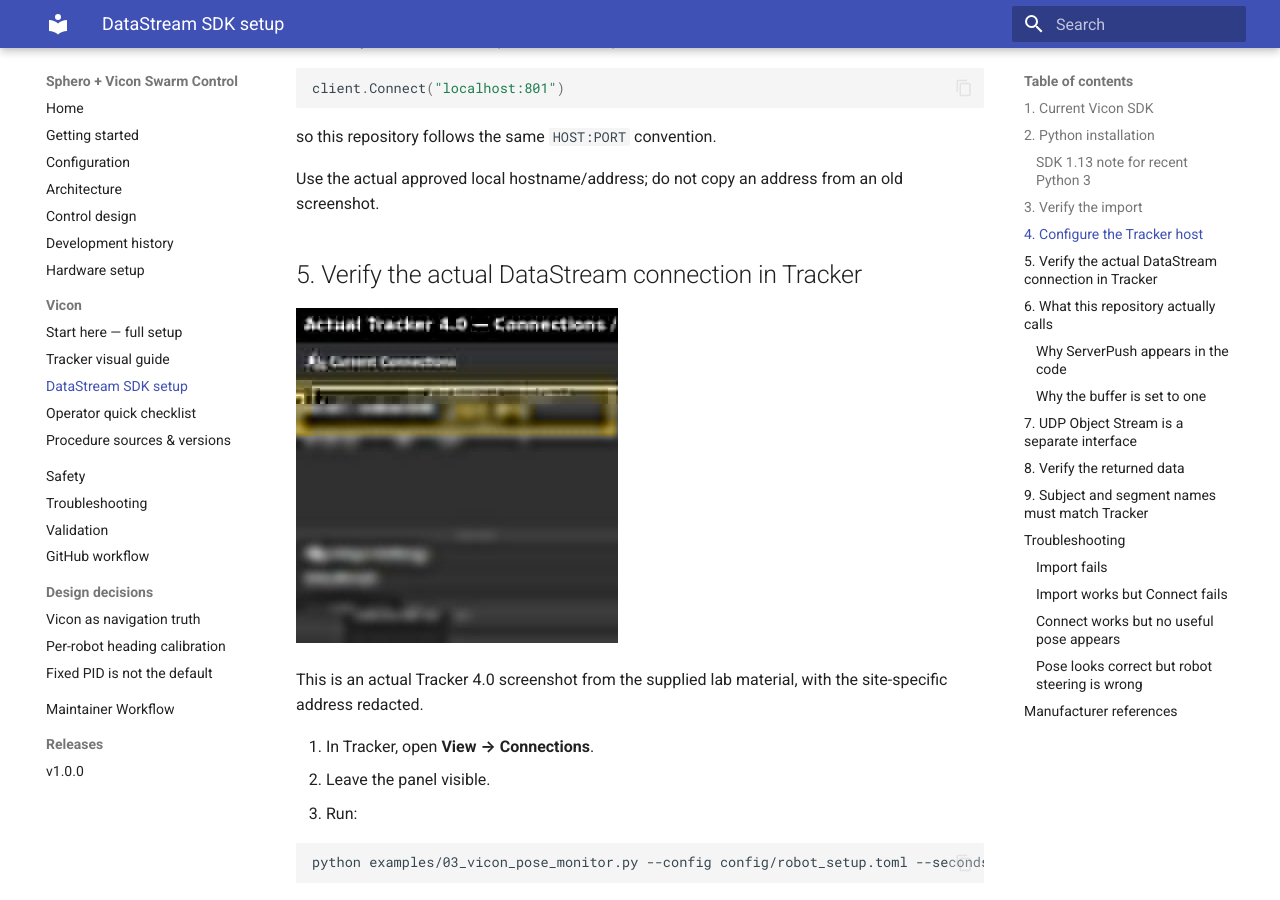
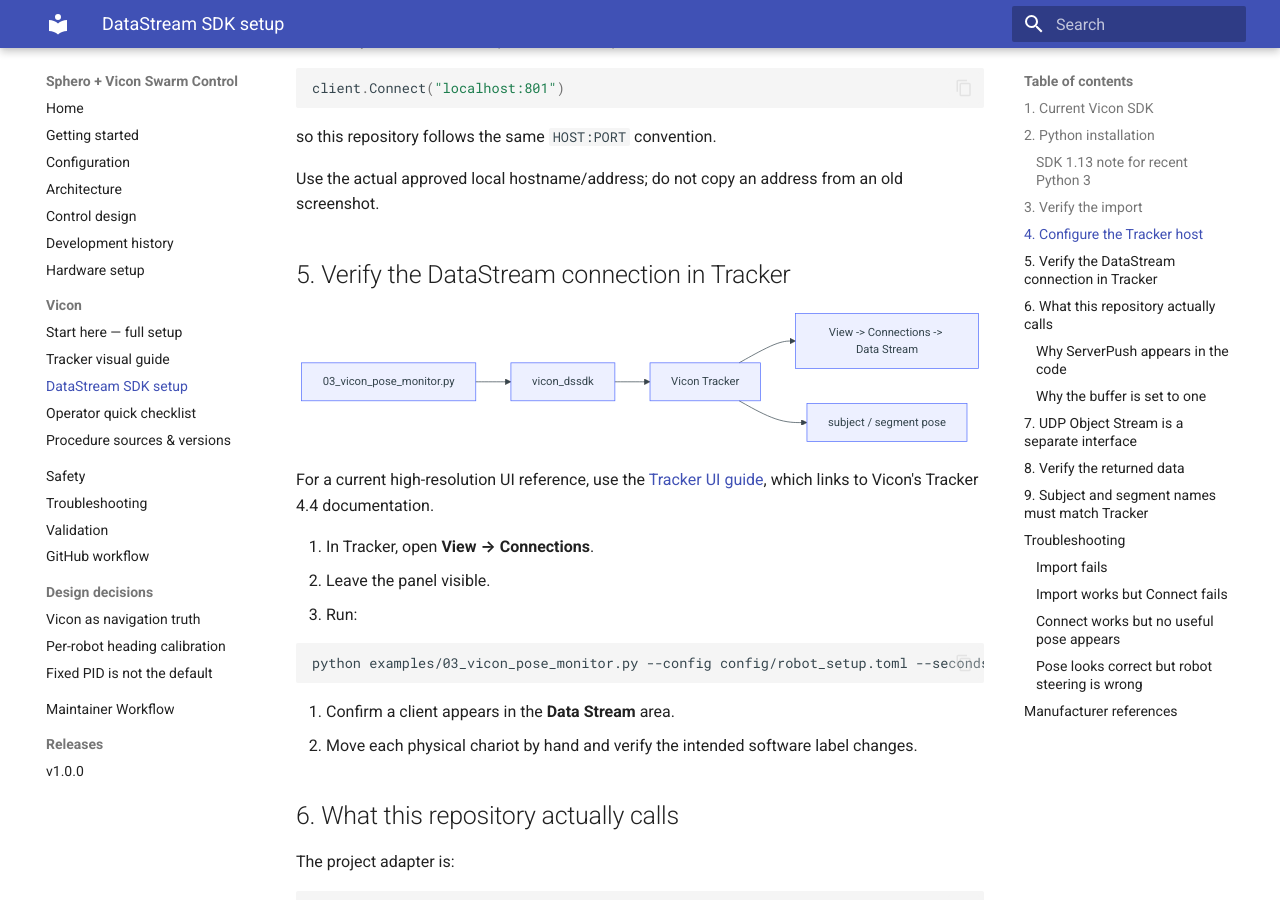
Before and after one commit to RV-crtl/sphero-vicon-swarm, an MkDocs documentation site: the page built from docs/vicon-datastream.md, in a window 1280 px wide and 900 px high, scrolled down 1726 px. Built offline with MkDocs 1.6.1 and Material for MkDocs 9.7.7, drawn with Linux system fonts in a browser that asks for light colours.

Commit message:
docs: replace blurry DataStream screenshot with clear connection map

```diff
--- a/docs/vicon-datastream.md
+++ b/docs/vicon-datastream.md
@@ -76,11 +76,17 @@
 
 Use the actual approved local hostname/address; do not copy an address from an old screenshot.
 
-## 5. Verify the actual DataStream connection in Tracker
+## 5. Verify the DataStream connection in Tracker
 
-![Actual Tracker 4.0 Connections/DataStream panel](assets/vicon/tracker4-actual-datastream-connections.jpg)
+~~~mermaid
+flowchart LR
+    CMD["03_vicon_pose_monitor.py"] --> SDK["vicon_dssdk"]
+    SDK --> TRACKER["Vicon Tracker"]
+    TRACKER --> PANEL["View -> Connections -> Data Stream"]
+    TRACKER --> DATA["subject / segment pose"]
+~~~
 
-This is an actual Tracker 4.0 screenshot from the supplied lab material, with the site-specific address redacted.
+For a current high-resolution UI reference, use the [Tracker UI guide](vicon-tracker-ui-guide.md), which links to Vicon's Tracker 4.4 documentation.
 
 1. In Tracker, open **View → Connections**.
 2. Leave the panel visible.
```
